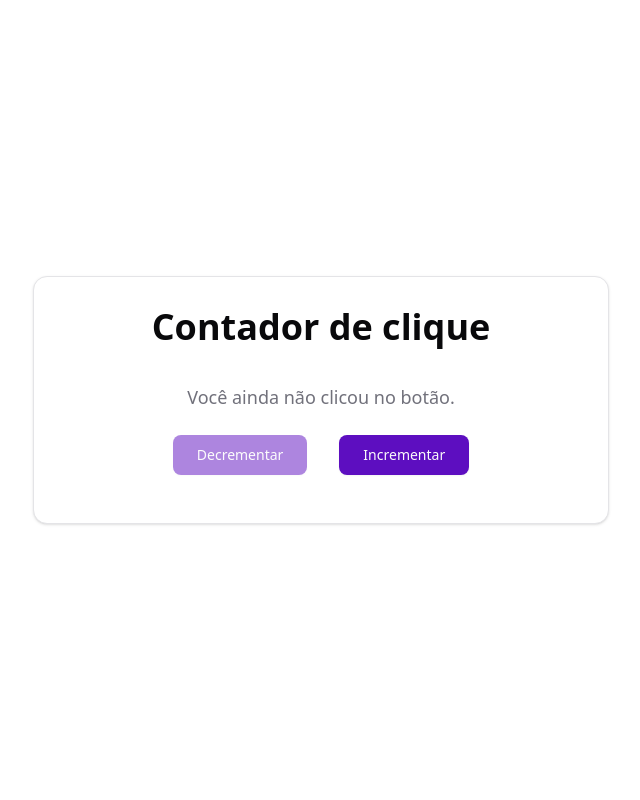
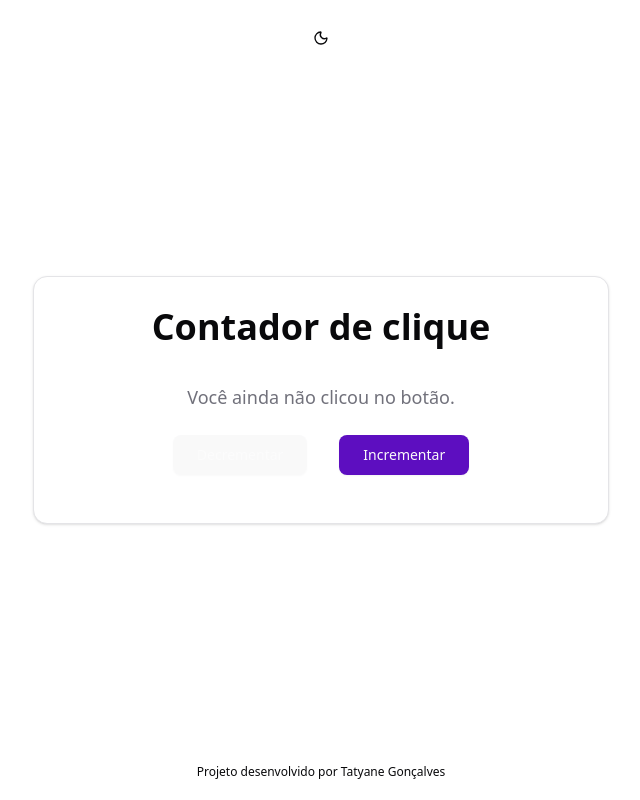
Before and after one commit to Tatyane-Goncalves/button_counter, a React (Vite) app: page / in a window 1280 px wide. Shown: the whole page, without its empty margins (319-959 px from the left). Built offline with nearby package versions, Linux system fonts and the light colour scheme.

Commit message:
feat: Create toggle theme hook

```diff
--- a/src/App.tsx
+++ b/src/App.tsx
@@ -1,9 +1,14 @@
 import Counter from './components/Counter'
+import Footer from './components/Footer'
+import ThemeToggle from './components/ThemeToggle'
 
 export default function App() {
   return (
-    <div className="m-auto flex h-[100vh] items-center justify-center">
+    <div className="relative m-auto flex h-[100vh] flex-col items-center justify-center">
+      <ThemeToggle />
       <Counter />
+
+      <Footer />
     </div>
   )
 }
--- /dev/null
+++ b/src/components/Footer.tsx
@@ -0,0 +1,9 @@
+
+
+export default function Footer() {
+  return (
+    <footer className="absolute bottom-5 text-center text-xs dark:text-zinc-300">
+      Projeto desenvolvido por Tatyane Gonçalves
+    </footer>
+  )
+}
--- /dev/null
+++ b/src/components/ThemeToggle.tsx
@@ -0,0 +1,18 @@
+import { Moon, Sun } from 'lucide-react'
+import { useTheme } from '@/hooks/useTheme'
+import { Button } from './ui/button'
+
+export default function ThemeToggle() {
+  const { theme, toggleTheme } = useTheme()
+
+  return (
+    <Button
+      onClick={toggleTheme}
+      size={'icon'}
+      title={`Alterar para modo ${theme === 'light' ? 'escuro' : 'claro'}`}
+      variant={'ghost'}
+    >
+      {theme === 'light' ? <Moon /> : <Sun />}
+    </Button>
+  )
+}
--- a/src/components/ui/button.tsx
+++ b/src/components/ui/button.tsx
@@ -10,7 +10,7 @@ const buttonVariants = cva(
     variants: {
       variant: {
         default:
-          'cursor-pointer bg-violet-800 text-normal text-primary-foreground shadow-xs hover:bg-violet-900/80',
+          'cursor-pointer bg-violet-800 text-normal text-primary-foreground shadow-xs hover:bg-violet-900/80 disabled:bg-zinc-100 dark:bg-violet-800 dark:text-zinc-50 dark:disabled:bg-zinc-600 dark:disabled:text-zinc-600 dark:hover:bg-violet-300/80',
         destructive:
           'bg-destructive text-white shadow-xs hover:bg-destructive/90 focus-visible:ring-destructive/20 dark:bg-destructive/60 dark:focus-visible:ring-destructive/40',
         outline:
@@ -18,7 +18,7 @@ const buttonVariants = cva(
         secondary:
           'cursor-pointer bg-purple-200 text-secondary-foreground shadow-xs hover:bg-purple-200/80',
         ghost:
-          'hover:bg-accent hover:text-accent-foreground dark:hover:bg-accent/50',
+          'absolute top-5 cursor-pointer hover:bg-accent hover:text-accent-foreground dark:hover:bg-accent/50',
         link: 'text-primary underline-offset-4 hover:underline',
       },
       size: {
--- /dev/null
+++ b/src/hooks/useTheme.ts
@@ -0,0 +1,26 @@
+import { useEffect, useState } from 'react'
+
+type Theme = 'light' | 'dark'
+
+export function useTheme() {
+  const [theme, setTheme] = useState<Theme>('light')
+
+  useEffect(() => {
+    const body = window.document.documentElement
+
+    if (theme === 'dark') {
+      body.classList.add('dark')
+    } else {
+      body.classList.remove('dark')
+    }
+  }, [theme])
+
+  const toggleTheme = () => {
+    setTheme((prevTheme) => (prevTheme === 'light' ? 'dark' : 'light'))
+  }
+
+  return {
+    theme,
+    toggleTheme,
+  }
+}
```
